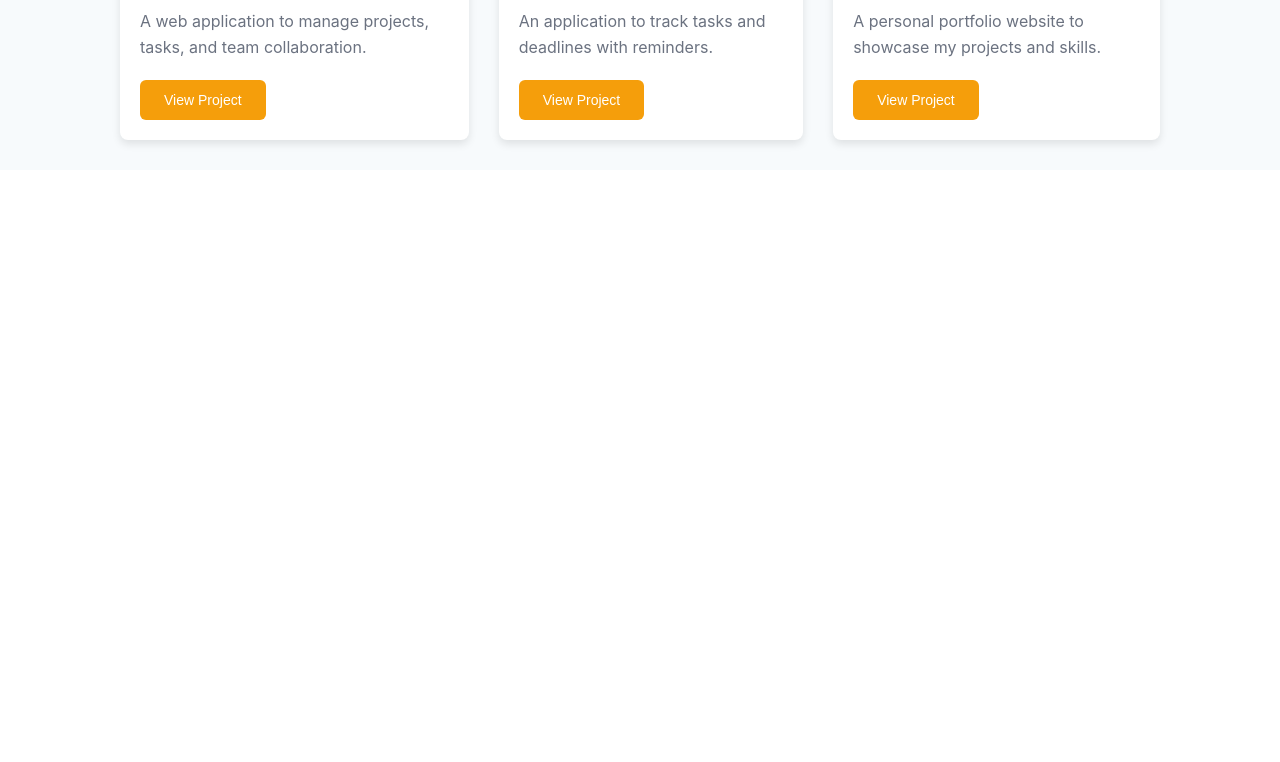
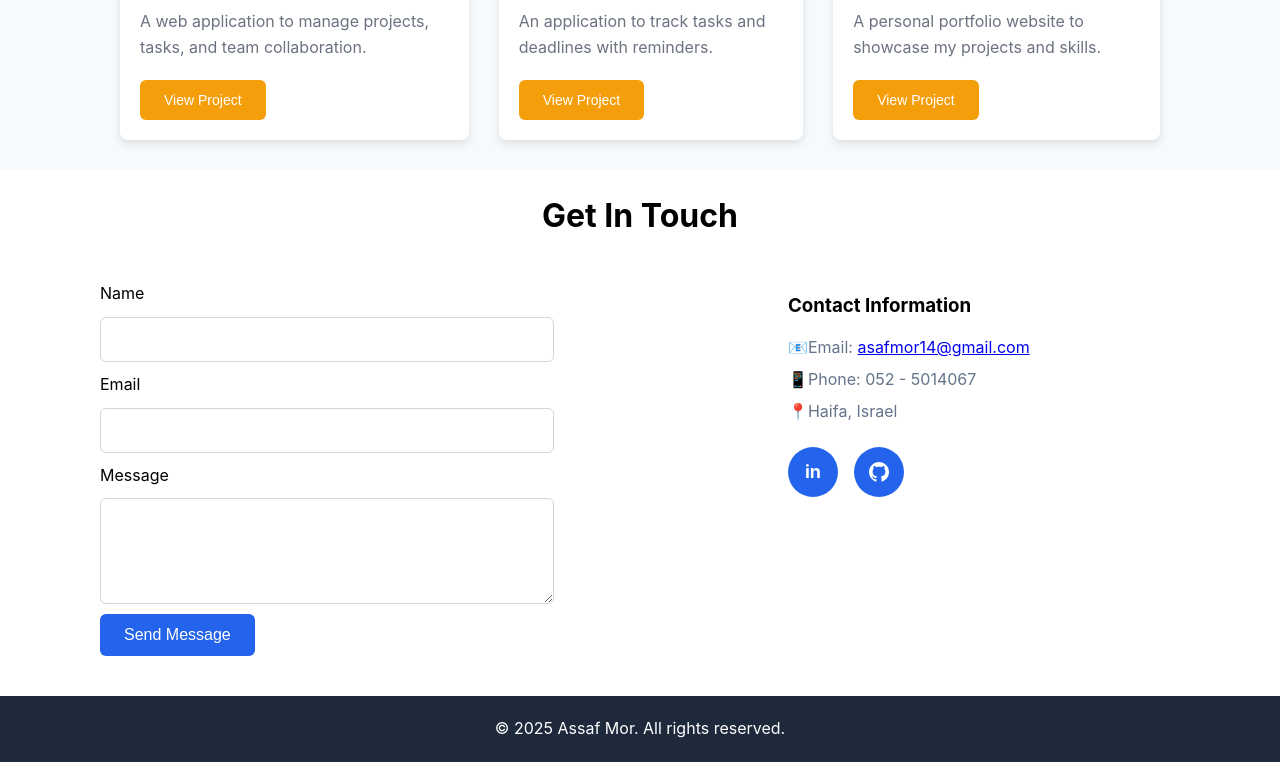
Before and after one commit to A-M-14/Elevation-Bootcamp, a plain HTML site: page Week 2/Day 1/Portfolio Project/index.html in a window 1280 px wide. Shown: the part 1040-1802 px from the top of the page. Before the commit the page ends 1210 px from the top, so only its background shows below. Drawn offline with Linux system fonts and the light colour scheme.

Commit message:
Creating Contact section and footer with design + some general fixes and styles

```diff
--- a/Week 2/Day 1/Portfolio Project/index.html
+++ b/Week 2/Day 1/Portfolio Project/index.html
@@ -30,7 +30,7 @@
             <button class="btn">Get in Touch</button>
         </div>
         <div class="profile-picture">
-            <img src="https://img.freepik.com/free-vector/3d-tennis-ball-isolated_1308-121223.jpg?semt=ais_hybrid&w=740" alt="Profile Picture">
+            <img src="https://medias.hashulchan.co.il/www/uploads/2018/11/eight_002-e1551961272585-600x600.jpg" alt="Profile Picture">
         </div>
     </section>
 
@@ -105,6 +105,40 @@
         </div>
     </section>
 
+    <section id="contact" class="contact">
+        <h2>Get In Touch</h2>
+        <div class="form-container">
+            <form class="contact-form">
+                <label for="name">Name</label>
+                <input type="text" id="name" name="name" required>
 
+                <label for="email">Email</label>
+                <input type="email" id="email" name="email" required>
+
+                <label for="message">Message</label>
+                <textarea id="message" name="message" rows="4" required></textarea>
+
+                <button type="submit" class="btn">Send Message</button>
+            </form>
+            <div class="contact-info">
+                <h3>Contact Information</h3>
+                <p>📧Email: <a href="mailto: asafmor14@gmail.com">asafmor14@gmail.com</a></p>
+                <p>📱Phone: 052 - 5014067</p>
+                <p>📍Haifa, Israel</p>
+                <div class="social-links">
+                    <a href="https://www.linkedin.com/in/assaf-mor-985493207/" target="_blank" class="social-icon">in</a>
+                    <a href="https://github.com/A-M-14?tab=repositories" target="_blank" class="social-icon">
+                        <svg width="20" height="20" viewBox="0 0 24 24" fill="currentColor">
+                            <path d="M12 0c-6.626 0-12 5.373-12 12 0 5.302 3.438 9.8 8.207 11.387.599.111.793-.261.793-.577v-2.234c-3.338.726-4.033-1.416-4.033-1.416-.546-1.387-1.333-1.756-1.333-1.756-1.089-.745.083-.729.083-.729 1.205.084 1.839 1.237 1.839 1.237 1.07 1.834 2.807 1.304 3.492.997.107-.775.418-1.305.762-1.604-2.665-.305-5.467-1.334-5.467-5.931 0-1.311.469-2.381 1.236-3.221-.124-.303-.535-1.524.117-3.176 0 0 1.008-.322 3.301 1.23.957-.266 1.983-.399 3.003-.404 1.02.005 2.047.138 3.006.404 2.291-1.552 3.297-1.23 3.297-1.23.653 1.653.242 2.874.118 3.176.77.84 1.235 1.911 1.235 3.221 0 4.609-2.807 5.624-5.479 5.921.43.372.823 1.102.823 2.222v3.293c0 .319.192.694.801.576 4.765-1.589 8.199-6.086 8.199-11.386 0-6.627-5.373-12-12-12z"/>
+                        </svg>
+                    </a>
+                </div>
+            </div>
+        </div>
+    </section>
+
+    <footer class="footer">
+        <p>&copy; 2025 Assaf Mor. All rights reserved.</p>
+    </footer>
 </body>
 </html>
--- a/Week 2/Day 1/Portfolio Project/styles.css
+++ b/Week 2/Day 1/Portfolio Project/styles.css
@@ -8,6 +8,7 @@ body {
     font-family: -apple-system, BlinkMacSystemFont, "Segoe UI", Roboto, Helvetica, Arial, sans-serif;
     line-height: 1.6;
     font-size: 1rem;
+
 }
 
 h1{
@@ -30,7 +31,7 @@ h2 {
 .header{
     display: flex;
     justify-content: space-between;
-    padding: 20px;
+    padding: 10px;
 }
 
 header > p{
@@ -41,14 +42,13 @@ header > p{
 nav > ul{
     display: flex;
     list-style: none;
-    /* padding: 0; */
 }
 
 nav > ul > li > a {
   text-decoration: none;
   padding: 10px;
   display: inline-block;
-    color: #64748B
+  color: #64748B
 }
 
 
@@ -56,7 +56,7 @@ nav > ul > li > a {
     display: flex;
     background-color: #EBEFF4;
     justify-content: space-between;
-    padding: 20px 0;
+    padding: 30px 0;
     margin-left: -100px;
     margin-right: -100px;
     padding-left: 120px;
@@ -73,7 +73,6 @@ nav > ul > li > a {
 }
 
 .btn {
-    /* width: fit-content; */
     align-self: flex-start;
     padding: 12px 24px;
     background-color: #2463EB;
@@ -82,7 +81,6 @@ nav > ul > li > a {
     border-radius: 6px;
     font-size: 16px;
     cursor: pointer;
-
 }
 
 .btn:hover {
@@ -94,7 +92,7 @@ nav > ul > li > a {
     align-items: center;
     justify-content: center;
     /* margin-left: -50px; */
-    margin-right: 150px;
+    margin-right: 200px;
 }
 
 .profile-picture img {
@@ -102,7 +100,6 @@ nav > ul > li > a {
     height: 200px;
     border-radius: 50%;
     object-fit: cover;
-    /* border: 4px solid #2463EB; */
     box-shadow: 0 4px 8px rgba(0, 0, 0, 0.1);
 }
 
@@ -232,7 +229,6 @@ nav > ul > li > a {
 }
 
 .btn-proj {
-    /* width: fit-content; */
     align-self: flex-start;
     padding: 12px 24px;
     background-color: #F59E0B;
@@ -242,3 +238,97 @@ nav > ul > li > a {
     font-size: 14px;
     cursor: pointer;
 }
+
+.contact{
+    padding-bottom: 40px;
+}
+
+.contact >  h2 {
+    text-align: center;
+    padding: 20px 0;
+    margin-bottom: 20px;
+}
+
+.form-container {
+    display: flex;
+    gap: 40px;
+}
+
+.contact-form {
+    display: flex;
+    flex-direction: column;
+    min-width: 60%;
+    gap: 10px;
+}
+
+.contact-form input[type="text"],
+.contact-form input[type="email"],
+.contact-form textarea {
+    padding: 12px;
+    border: 1px solid #D1D5DB;
+    border-radius: 6px;
+    font-size: 16px;
+    font-family: inherit;
+    max-width: 70%;
+    width: 100%;
+}
+
+.contact-form input[type="text"],
+.contact-form input[type="email"] {
+    height: 45px;
+}
+
+
+.contact-info{
+    display: flex;
+    flex-direction: column;
+
+}
+
+.contact-info > p{
+    color: #64748B;
+    line-height: 2;
+
+}
+
+.contact-info > h3{
+    padding: 10px 0;
+}
+
+.social-links {
+    display: flex;
+    gap: 16px;
+    margin-top: 20px;
+}
+
+.social-icon {
+    display: flex;
+    align-items: center;
+    justify-content: center;
+    width: 50px;
+    height: 50px;
+    border-radius: 50%;
+    color: white;
+    text-decoration: none;
+    font-weight: bold;
+    font-size: 18px;
+    transition: transform 0.3s ease, box-shadow 0.3s ease;
+    background-color: #2463EB;
+
+}
+
+.social-icon:hover {
+    transform: translateY(-2px);
+    box-shadow: 0 4px 12px rgba(0, 0, 0, 0.2);
+}
+
+footer{
+    background-color: #1E293B;
+    color: white;
+    padding: 20px;
+    text-align: center;
+    margin-left: -100px;
+    margin-right: -100px;
+    padding-left: 120px;
+    padding-right: 120px;
+}
```
